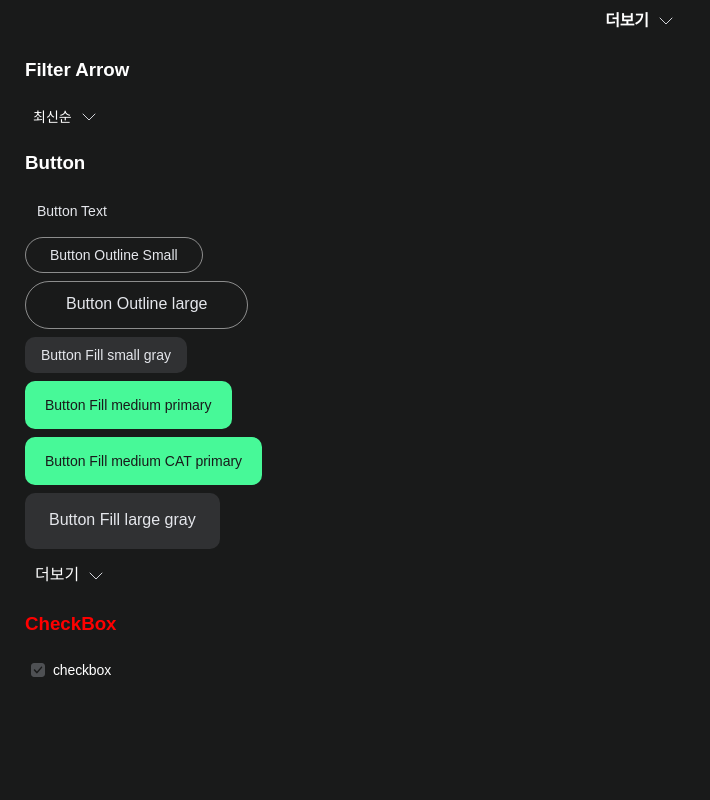
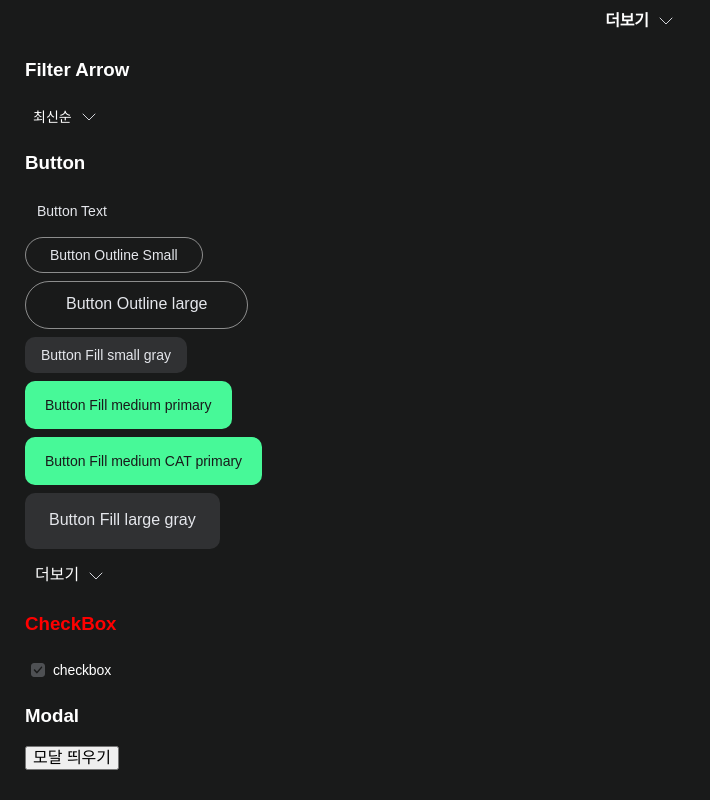
Before and after one commit to waktaplay/ui, a React (Vite) app: page / in a window 1280 px wide. Shown: the part 1306-2106 px from the top of the page, without its empty margins (0-710 px from the left). Before the commit the page ends 2023 px from the top, so only its background shows below. Built offline with nearby package versions, Linux system fonts and the light colour scheme; a web font is replaced by a local one.

Commit message:
🔨change: add Modal document
App.tsx에 모달 컴포넌트 예시 적용

```diff
--- a/src/App.tsx
+++ b/src/App.tsx
@@ -12,6 +12,7 @@ import TabShowMore from "@components/Tabs/elements/TabShowMore"
 import Filter from "@components/Filter"
 import CheckBox from "@/components/CheckBox"
 import Button from "@/components/Button"
+import Modal from "@/components/Modal"
 
 import FavorateSvg from "@assets/icons/favorate.svg"
 import LogoutSvg from "@assets/icons/out.svg"
@@ -96,6 +97,7 @@ const App = () => {
   const [isShowedMore, setIsShowedMore] = useState(false)
   //해당 isChecked state는 checkbox 와 사용되는  state 입니다.
   const [isChecked, setIsChecked] = useState(false)
+  const [modalToggle, setModalToggle] = useState(false)
 
   return (
     <article>
@@ -265,6 +267,39 @@ const App = () => {
         <H3 isChecked={isChecked}>CheckBox</H3>
         <CheckBox text="checkbox" isChecked={isChecked} setIsChecked={setIsChecked} />
       </section>
+
+      <section>
+        <h3>Modal</h3>
+        <button
+          onClick={() => {
+            setModalToggle(!modalToggle)
+          }}
+          style={{ color: "black" }}
+        >
+          모달 띄우기
+        </button>
+
+        {modalToggle && (
+          <Modal
+            onClose={() => {
+              setModalToggle(false)
+            }}
+            title="제목은 최대 18자 입력 가능해요"
+            description={`설명은 최대 59자\n2줄까지 입력 가능해요`}
+            button={
+              <Button.Fill
+                size="large"
+                color="primary"
+                onClick={() => {
+                  setModalToggle(false)
+                }}
+              >
+                버튼
+              </Button.Fill>
+            }
+          />
+        )}
+      </section>
     </article>
   )
 }
```
